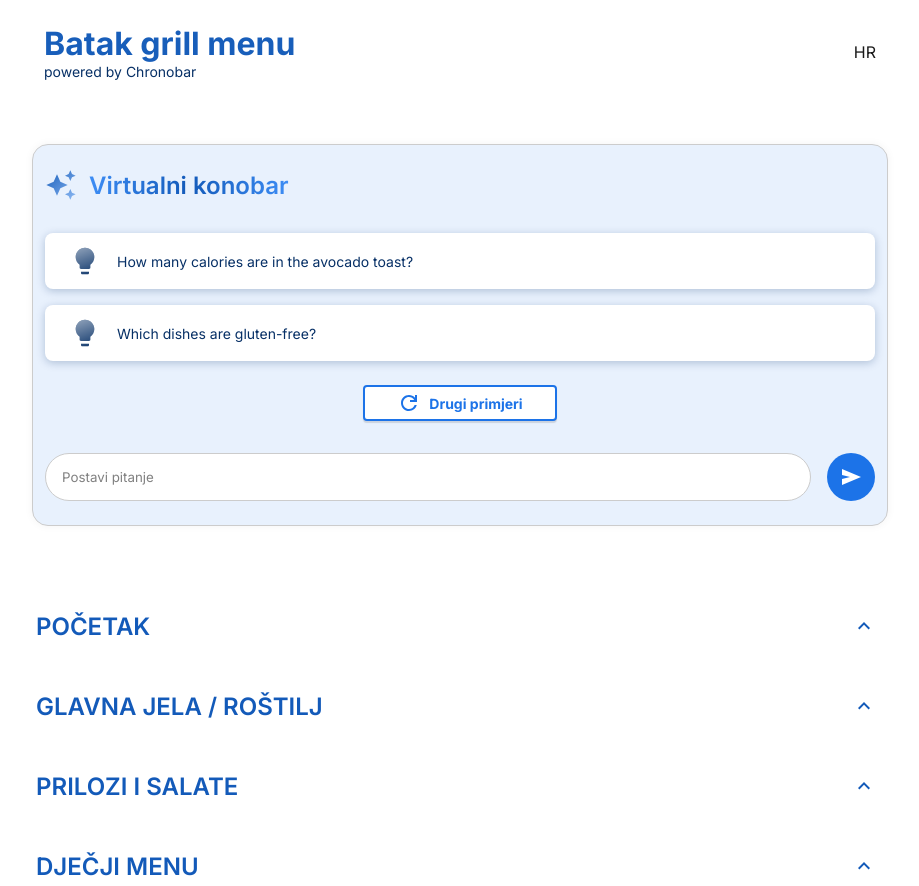
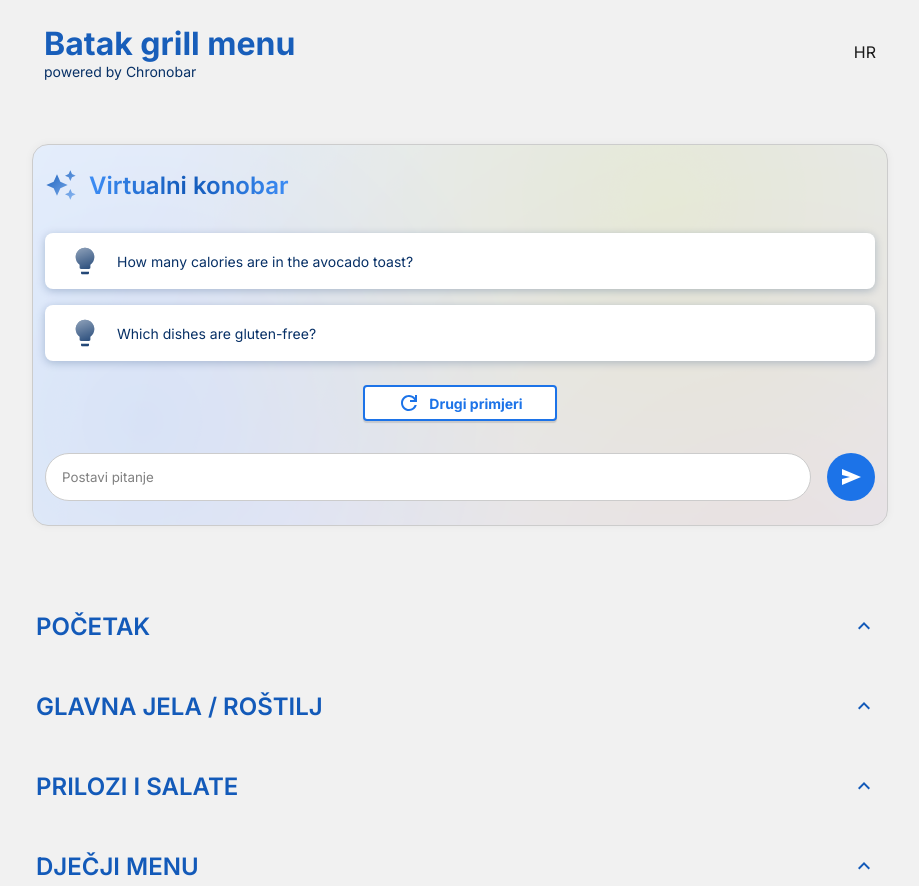
Before and after one commit to lukaslovre/Chronobar, a SvelteKit app: page / in a window 1280 px wide. Shown: the whole page, without its empty margins (180-1099 px from the left). Built offline with nearby package versions, Linux system fonts and the light colour scheme.

Commit message:
Dodan gradient na ai container (png kao background-image)

```diff
--- a/src/lib/styleVariables.scss
+++ b/src/lib/styleVariables.scss
@@ -13,6 +13,7 @@ $app-subtitle-color: $primary-color-dark;
 
 // Ai Container
 $ai-container-bg: #e8f1fd;
+$ai-container-bg-url: url("/gradient-light.png");
 $ai-container-shadow-color: rgba(0, 0, 0, 0.05);
 $ai-container-title-gradient: linear-gradient(
   90deg,
@@ -20,6 +21,8 @@ $ai-container-title-gradient: linear-gradient(
   #135ab9 50%,
   #3d8df5 100%
 );
+
+// Ai Container Question
 $ai-container-question-bg: #ffffff;
 $ai-container-question-color: #073066;
 
--- a/src/routes/+page.svelte
+++ b/src/routes/+page.svelte
@@ -9,3 +9,9 @@
 <AiContainer />
 
 <Menu />
+
+<style>
+  :global(body) {
+    background-color: #f1f1f1;
+  }
+</style>
--- a/src/routes/AiContainer.svelte
+++ b/src/routes/AiContainer.svelte
@@ -29,7 +29,11 @@
     margin: 5rem 0.75rem;
     margin-top: 4rem;
     padding: 1.5rem 0.75rem;
-    background-color: $ai-container-bg;
+    // background-color: $ai-container-bg;
+    background-image: $ai-container-bg-url;
+    background-size: cover;
+    background-position: center;
+
     border-radius: 1rem;
     border: 1px solid #ccc;
     box-shadow: 0 0 0.5rem $ai-container-shadow-color;
--- a/src/routes/dark-green/AiContainer.svelte
+++ b/src/routes/dark-green/AiContainer.svelte
@@ -29,18 +29,12 @@
     margin: 5rem 0.75rem;
     margin-top: 4rem;
     padding: 3rem 1rem;
-    // gradient that has 3 different radial gradients on different positions
-    // $ai-container-bg-gradient-1: radial-gradient(circle at 0% 0%, #3d8df5 0%, #3d8df5 100%);
-    // $ai-container-bg-gradient-2: radial-gradient(circle at 100% 0%, #d1f53d 0%, #d1f53d 100%);
-    // $ai-container-bg-gradient-3: radial-gradient(
-    //   circle at 100% 100%,
-    //   #f5503d 0%,
-    //   #f5503d 100%
-    // );
-    background-color: $ai-container-bg;
 
-    background-size: 50% 50%;
-    background-repeat: no-repeat;
+    // background-color: $ai-container-bg;
+    background-image: $ai-container-bg-url;
+    background-size: cover;
+    background-position: center;
+
     border-radius: 1rem;
     border: 1px solid $ai-container-border-color;
     box-shadow: 0 0 0.5rem $ai-container-shadow-color;
```
Also changed, not shown: src/lib/styleVariables-dark-green.scss (+1 -8 lines), static/gradient-light.png (added), 1 other file (tests, documents, lock files or other folders).
